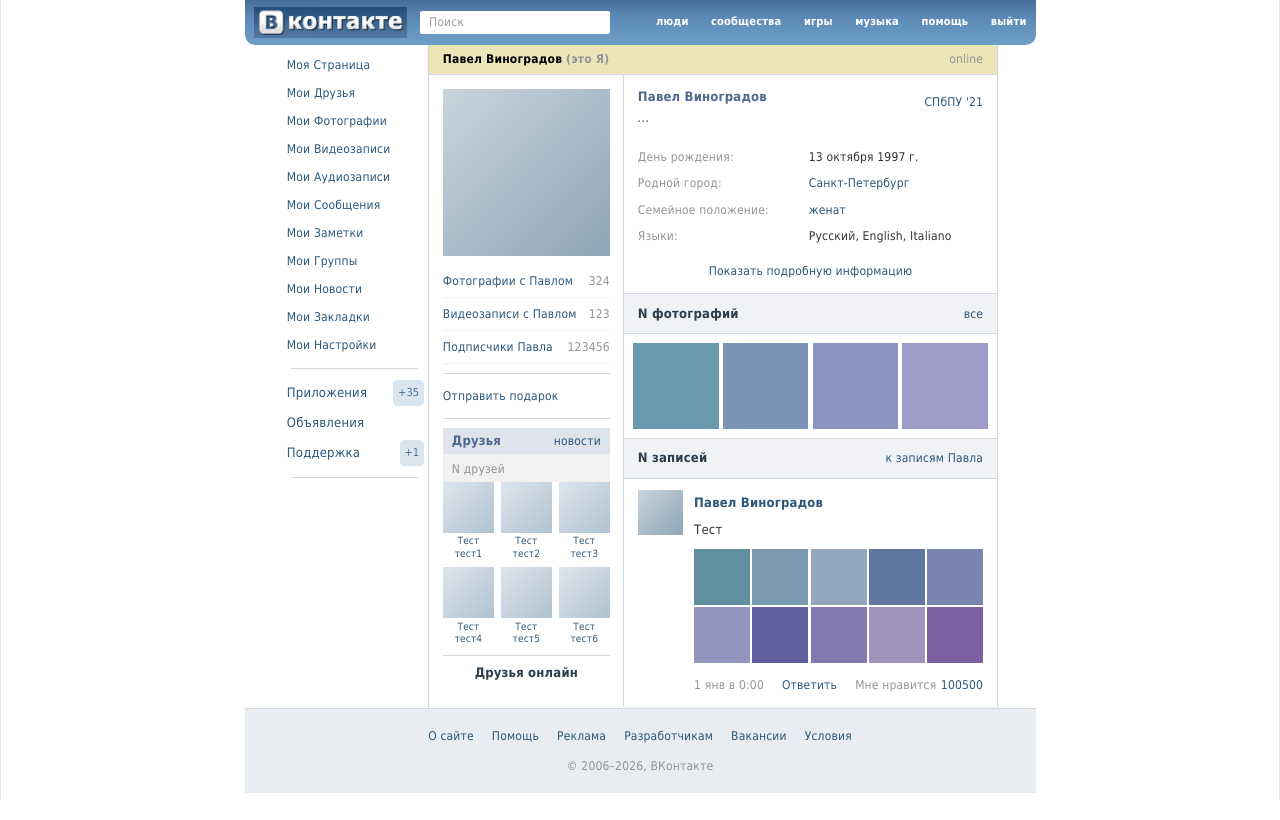
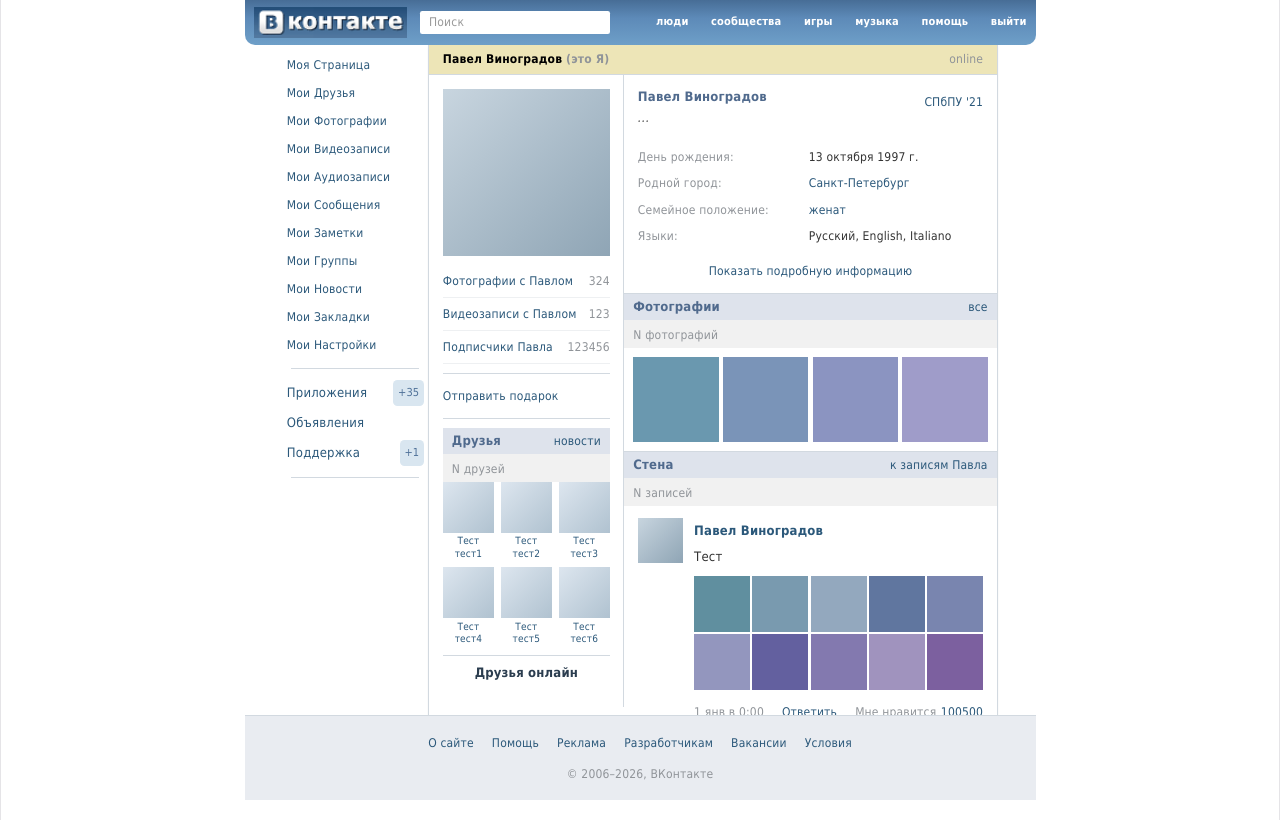
Before and after one commit to paulgrape/old-vk-resume, a React (Vite) app: page / in a window 1280 px wide. Built offline with nearby package versions, Linux system fonts and the light colour scheme.

Commit message:
feat: section header to separate component

```diff
--- a/src/App.tsx
+++ b/src/App.tsx
@@ -1,4 +1,5 @@
 import vkLogo from './assets/logo-vk.png'
+import { SectionHeader } from './components/SectionHeader'
 // import vkLogo from './assets/logo2006.svg'
 // import vkLogo from './assets/vk-logo-2012.png'
 
@@ -162,24 +163,11 @@
                 <div className='border-t border-vk-border my-2' />
 
                 {/* Friends block */}
-                <div>
-                  <div className='flex items-baseline justify-between px-2 bg-vk-friends-header'>
-                    <span className='text-[13px] font-bold text-vk-heading'>
-                      Друзья
-                    </span>
-                    <a
-                      href='#'
-                      className='text-[12px] text-vk-link no-underline hover:underline'
-                    >
-                      новости
-                    </a>
-                  </div>
-                  <div className='text-left px-2 bg-vk-friends-count'>
-                    <span className='m-0 text-[12px] text-vk-muted text-left'>
-                      N друзей
-                    </span>
-                  </div>
-                </div>
+                <SectionHeader
+                  title='Друзья'
+                  count='N друзей'
+                  linkText='новости'
+                />
 
                 <div className='grid grid-cols-3 gap-1.5 mb-1'>
                   {[
@@ -281,17 +269,11 @@
 
                 {/* Photos section */}
                 <div className='border-b border-vk-border'>
-                  <div className='flex items-center justify-between px-3 py-1.5 border-b border-vk-border bg-vk-section-bg'>
-                    <span className='text-[13px] font-bold text-vk-heading-dark'>
-                      N фотографий
-                    </span>
-                    <a
-                      href='#'
-                      className='text-[12px] text-vk-link no-underline hover:underline'
-                    >
-                      все
-                    </a>
-                  </div>
+                  <SectionHeader
+                    title='Фотографии'
+                    count='N фотографий'
+                    linkText='все'
+                  />
                   <div className='grid grid-cols-4 gap-0 p-2 gap-1'>
                     {Array.from({ length: 4 }).map((_, i) => (
                       <div
@@ -307,17 +289,11 @@
 
                 {/* Wall section */}
                 <div>
-                  <div className='flex items-center justify-between px-3 py-1.5 border-b border-vk-border bg-vk-section-bg'>
-                    <span className='text-[13px] font-bold text-vk-heading-dark'>
-                      N записей
-                    </span>
-                    <a
-                      href='#'
-                      className='text-[12px] text-vk-link no-underline hover:underline'
-                    >
-                      к записям Павла
-                    </a>
-                  </div>
+                  <SectionHeader
+                    title='Стена'
+                    count='N записей'
+                    linkText='к записям Павла'
+                  />
 
                   {/* Post */}
                   <article className='flex gap-2.5 px-3 pt-2.5 pb-2 border-b border-vk-border-light'>
--- /dev/null
+++ b/src/components/SectionHeader.tsx
@@ -0,0 +1,36 @@
+type SectionHeaderProps = {
+  title: string
+  count?: string
+  linkText?: string
+  linkHref?: string
+}
+
+export function SectionHeader({
+  title,
+  count,
+  linkText,
+  linkHref = '#',
+}: SectionHeaderProps) {
+  return (
+    <div>
+      <div className='flex items-baseline justify-between px-2 bg-vk-friends-header'>
+        <span className='text-[13px] font-bold text-vk-heading'>{title}</span>
+        {linkText && (
+          <a
+            href={linkHref}
+            className='text-[12px] text-vk-link no-underline hover:underline'
+          >
+            {linkText}
+          </a>
+        )}
+      </div>
+      {count && (
+        <div className='text-left px-2 bg-vk-friends-count'>
+          <span className='m-0 text-[12px] text-vk-muted text-left'>
+            {count}
+          </span>
+        </div>
+      )}
+    </div>
+  )
+}
```
